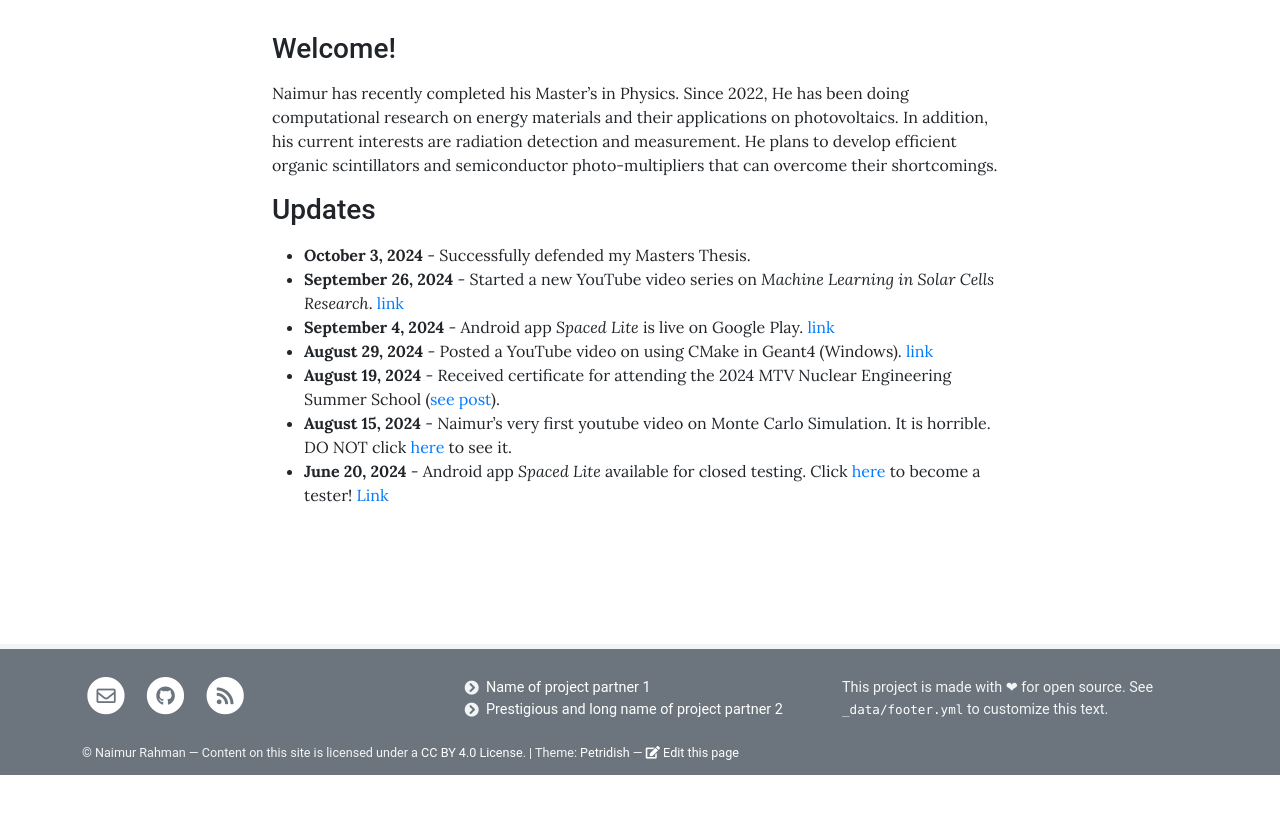
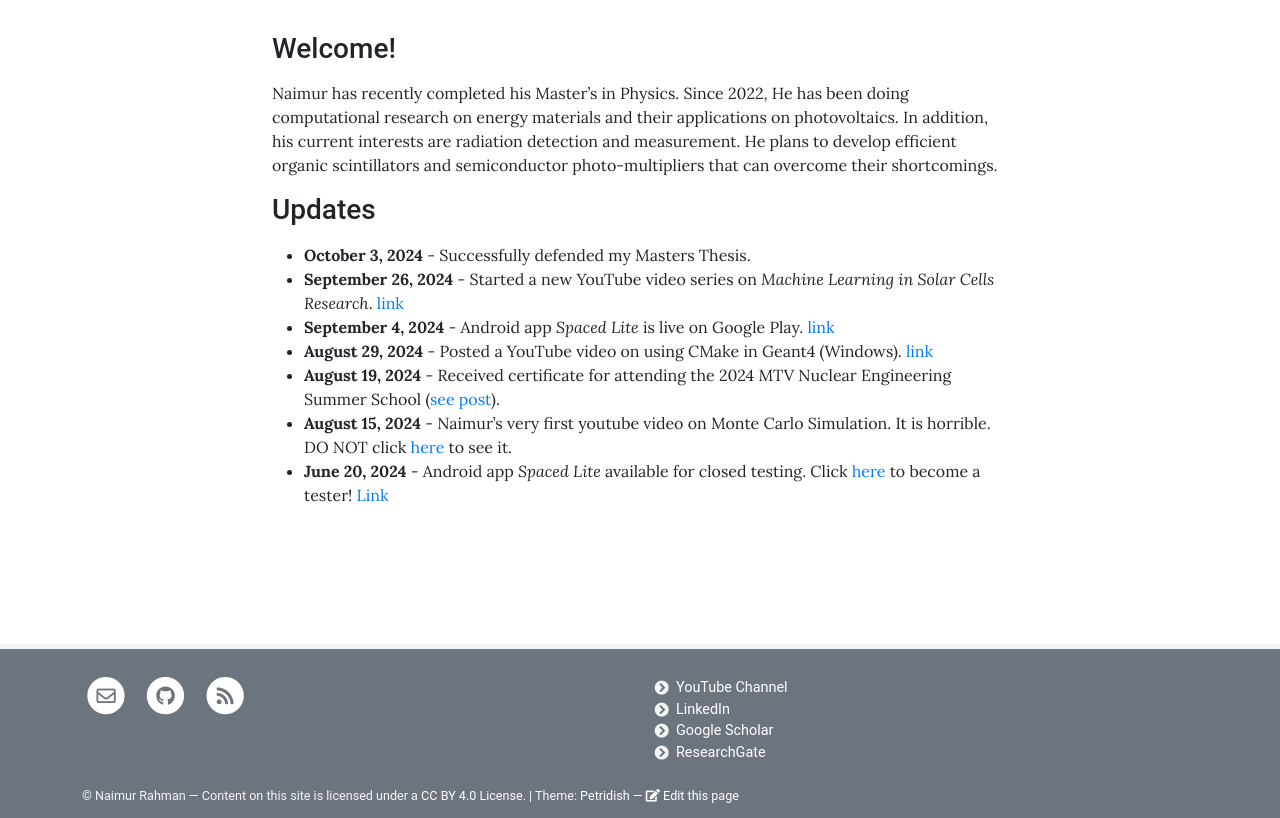
Before and after one commit to naimur105/naimur105.github.io, a Jekyll site: the page built from pages/home.md, in a window 1280 px wide. Shown: the part 259-1077 px from the top of the page. Built offline with Jekyll 4.4.1, drawn with Linux system fonts in a browser that asks for light colours; before the commit the page ends 1034 px from its top, so only the background shows below that.

Commit message:
updated socials

```diff
--- a/_data/footer.yml
+++ b/_data/footer.yml
@@ -5,18 +5,24 @@
 columns:
   - description:
     links:
-    - text: Name of project partner 1
-      href: http://example.com
+    - text: YouTube Channel
+      href: https://www.youtube.com/@naimslab
       new_window: true
-    - text: Prestigious and long name of project partner 2
-      href: http://example.com
+    - text: LinkedIn
+      href: https://www.linkedin.com/in/naimur-rahman-424658180/
+      new_window: true
+    - text: Google Scholar
+      href: https://scholar.google.com/citations?hl=en&user=zzbVrdsAAAAJ
+      new_window: true
+    - text: ResearchGate
+      href: https://www.researchgate.net/profile/Naimur-Rahman-37
       new_window: true
 
-  - description: > # E.g. funding acknowledgement. Can be Markdown
-      This project is made with ❤ for open source.
-      See [`_data/footer.yml`](https://raw.githubusercontent.com/peterdesmet/petridish/master/_data/footer.yml)
-      to customize this text.
-    links:
+  # - description: > # E.g. funding acknowledgement. Can be Markdown
+  #     This project is made with ❤ for open source.
+  #     See [`_data/footer.yml`](https://raw.githubusercontent.com/peterdesmet/petridish/master/_data/footer.yml)
+  #     to customize this text.
+  #   links:
 
 # Small print license statement to add at the bottom of the footer. Can be Markdown
 # Will be prefixed by "© {{ site.author }}" if defined in _config.yml
```
